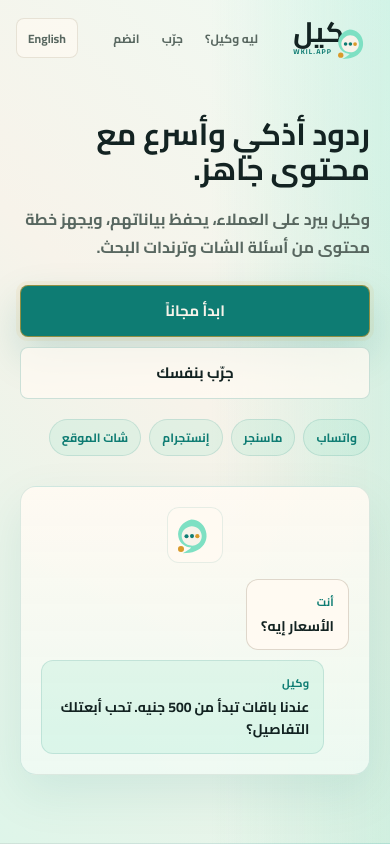
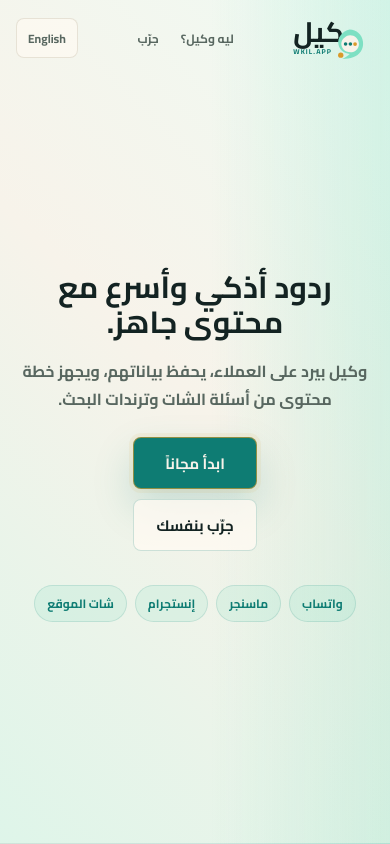
Before and after one commit to neutroon/wkil-landing, a Next.js app: page /ar in a window 390 px wide. Shown: the top 844 px of the page. Built offline with nearby package versions, Linux system fonts and the light colour scheme; no server answers.

Commit message:
Remove hero visual component and associated messaging from landing page. Update layout styles for improved responsiveness and center alignment. Comment out waitlist link in the header for future consideration.

```diff
--- a/messages/ar/landing.json
+++ b/messages/ar/landing.json
@@ -39,11 +39,6 @@
       "إنستجرام",
       "شات الموقع"
     ]
-  },
-  "heroVisual": {
-    "ariaLabel": "مثال على رد وكيل",
-    "customerMessage": "الأسعار إيه؟",
-    "replyMessage": "عندنا باقات تبدأ من 500 جنيه. تحب أبعتلك التفاصيل؟"
   },
   "benefits": {
     "title": "ليه وكيل؟",
--- a/messages/en/landing.json
+++ b/messages/en/landing.json
@@ -39,11 +39,6 @@
       "Instagram",
       "Web chat"
     ]
-  },
-  "heroVisual": {
-    "ariaLabel": "Example customer reply",
-    "customerMessage": "What are your prices?",
-    "replyMessage": "We have plans starting at 500 EGP. Want details on WhatsApp?"
   },
   "benefits": {
     "title": "Why Wkil",
--- a/src/app/globals.css
+++ b/src/app/globals.css
@@ -322,6 +322,30 @@ button {
   grid-template-columns: minmax(0, 1.08fr) minmax(280px, 0.92fr);
 }
 
+.hero-shell-single {
+  grid-template-columns: minmax(0, 1fr);
+  justify-items: center;
+  max-width: 720px;
+  text-align: center;
+}
+
+.hero-shell-single .hero-copy {
+  align-items: center;
+  display: flex;
+  flex-direction: column;
+}
+
+.hero-shell-single .hero-text,
+.hero-shell-single h1 {
+  margin-inline: auto;
+  max-width: 640px;
+}
+
+.hero-shell-single .hero-actions,
+.hero-shell-single .channel-strip {
+  justify-content: center;
+}
+
 .hero-visual {
   align-self: center;
   background:
@@ -1904,6 +1928,7 @@ h1 span {
 @media (max-width: 980px) {
   .hero-shell,
   .hero-shell-focused,
+  .hero-shell-single,
   .chat-layout,
   .waitlist-layout {
     grid-template-columns: 1fr;
--- a/src/components/LandingHeader.tsx
+++ b/src/components/LandingHeader.tsx
@@ -30,7 +30,7 @@ export function LandingHeader({
           <div className="nav-links">
             <a href="#benefits">{copy.nav.benefits}</a>
             <a href="#chat">{copy.nav.demo}</a>
-            <a href={waitlistPath}>{copy.nav.join}</a>
+            {/* <a href={waitlistPath}>{copy.nav.join}</a> */}
           </div>
 
           <div className="nav-actions">
--- a/src/components/LandingHeroVisual.tsx
+++ /dev/null
@@ -1,44 +0,0 @@
-import Image from "next/image";
-import type { LandingCopy } from "@/types/landing";
-
-type HeroVisualCopy = LandingCopy["heroVisual"];
-type BrandCopy = LandingCopy["brand"];
-
-interface LandingHeroVisualProps {
-  brand: BrandCopy;
-  visual: HeroVisualCopy;
-  customerLabel: string;
-  assistantLabel: string;
-}
-
-export function LandingHeroVisual({
-  brand,
-  visual,
-  customerLabel,
-  assistantLabel,
-}: LandingHeroVisualProps) {
-  return (
-    <div className="hero-visual" aria-label={visual.ariaLabel}>
-      <div className="hero-visual-mark" aria-hidden="true">
-        <Image
-          src="/assets/wkil-mark.svg"
-          alt=""
-          width={48}
-          height={48}
-        />
-      </div>
-
-      <div className="hero-visual-thread">
-        <article className="hero-visual-bubble customer">
-          <span>{customerLabel}</span>
-          <p>{visual.customerMessage}</p>
-        </article>
-
-        <article className="hero-visual-bubble assistant">
-          <span>{assistantLabel}</span>
-          <p>{visual.replyMessage}</p>
-        </article>
-      </div>
-    </div>
-  );
-}
--- a/src/components/LandingPage.tsx
+++ b/src/components/LandingPage.tsx
@@ -3,7 +3,6 @@ import type { Locale } from "@/i18n/config";
 import type { LandingCopy } from "@/types/landing";
 import { LandingChatShowcase } from "./LandingChatShowcase";
 import { LandingHeader } from "./LandingHeader";
-import { LandingHeroVisual } from "./LandingHeroVisual";
 import { LandingWaitlistForm } from "./LandingWaitlistForm";
 import { ServiceIcon } from "./ServiceIcon";
 
@@ -33,7 +32,7 @@ export function LandingPage({ copy, locale }: LandingPageProps) {
           />
 
           <div className="hero-body">
-            <div className="hero-shell hero-shell-focused">
+            <div className="hero-shell hero-shell-single">
               <div className="hero-copy">
                 <h1>{copy.hero.title}</h1>
                 <p className="hero-text">{copy.hero.subtitle}</p>
@@ -55,13 +54,6 @@ export function LandingPage({ copy, locale }: LandingPageProps) {
                   ))}
                 </div>
               </div>
-
-              <LandingHeroVisual
-                assistantLabel={copy.chat.assistantLabel}
-                brand={copy.brand}
-                customerLabel={copy.chat.customerLabel}
-                visual={copy.heroVisual}
-              />
             </div>
           </div>
         </section>
--- a/src/types/landing.ts
+++ b/src/types/landing.ts
@@ -33,11 +33,6 @@ export interface LandingCopy {
   };
   channels: {
     items: string[];
-  };
-  heroVisual: {
-    ariaLabel: string;
-    customerMessage: string;
-    replyMessage: string;
   };
   benefits: {
     title: string;
```
